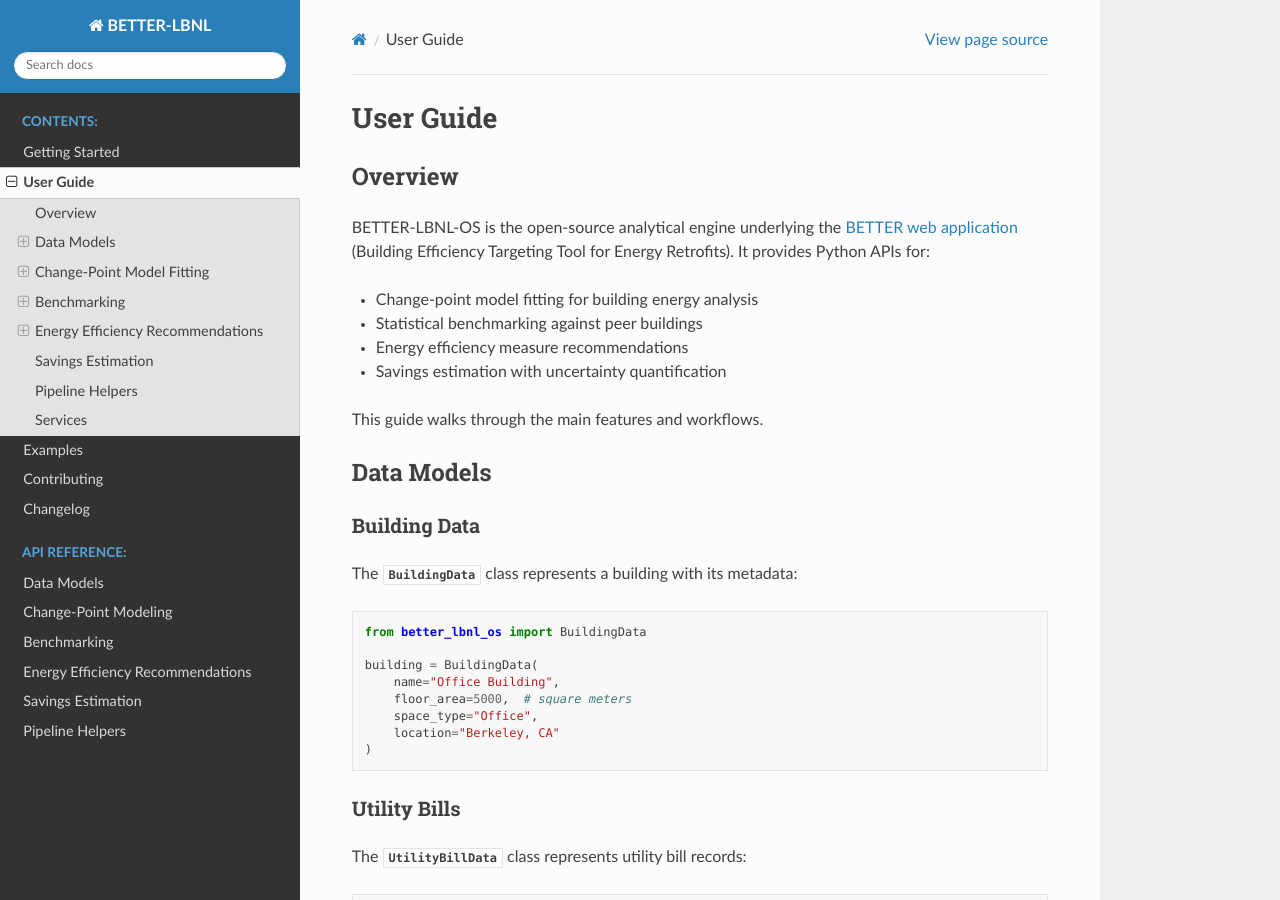
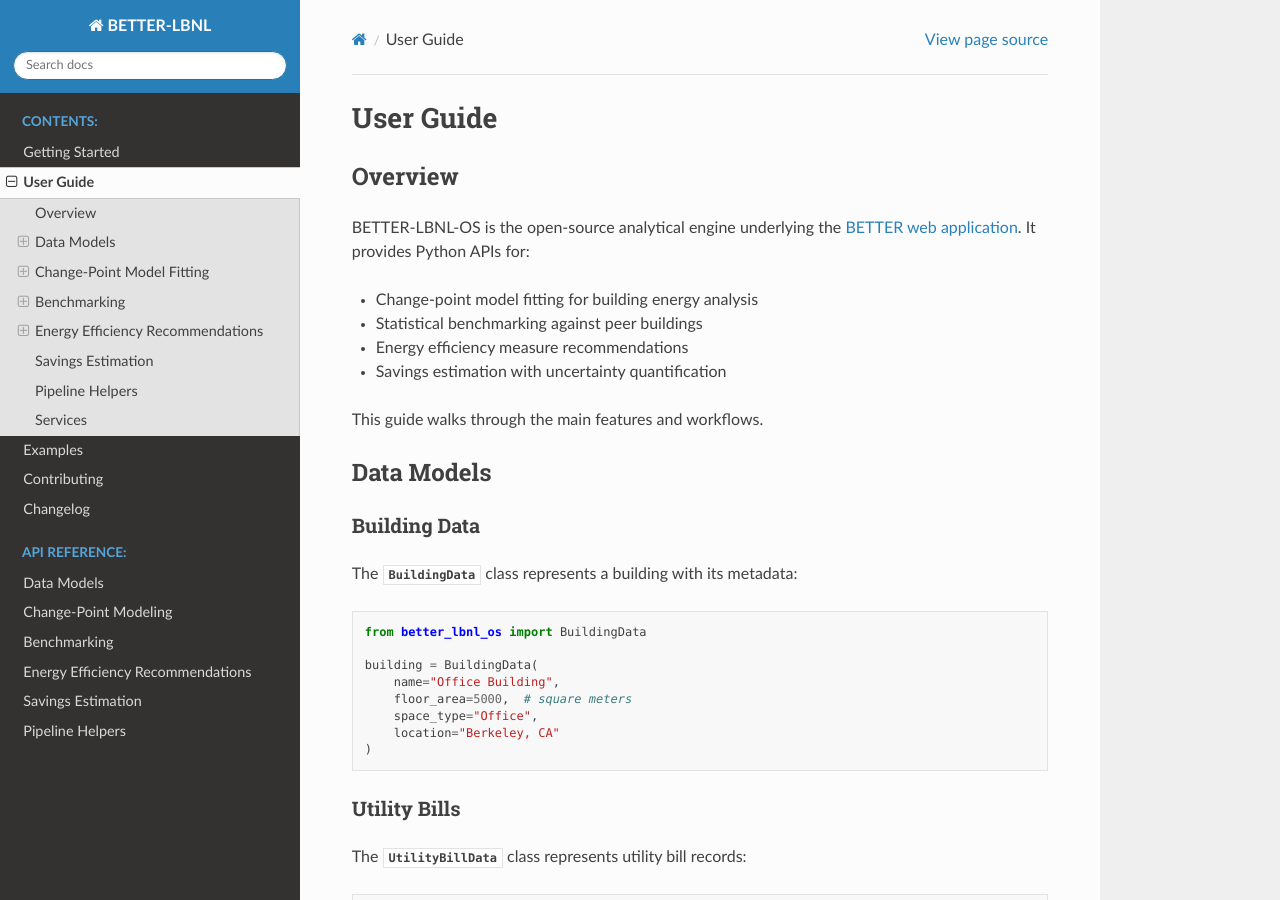
Before and after one commit to LBNL-ETA/better-lbnl-os, a Sphinx documentation site: the page built from docs/user_guide.rst, in a window 1280 px wide and 900 px high. Built offline with Sphinx 7.4.7 and the Read the Docs theme 3.1.0, drawn with Linux system fonts in a browser that asks for light colours.

```diff
--- a/docs/user_guide.rst
+++ b/docs/user_guide.rst
@@ -5,8 +5,7 @@ Overview
 --------
 
 BETTER-LBNL-OS is the open-source analytical engine underlying the
-`BETTER web application <https://better.lbl.gov>`_ (Building Efficiency Targeting
-Tool for Energy Retrofits). It provides Python APIs for:
+`BETTER web application <https://better.lbl.gov>`_. It provides Python APIs for:
 
 - Change-point model fitting for building energy analysis
 - Statistical benchmarking against peer buildings
```
Also changed, not shown: README.md (+10 -11 lines).
